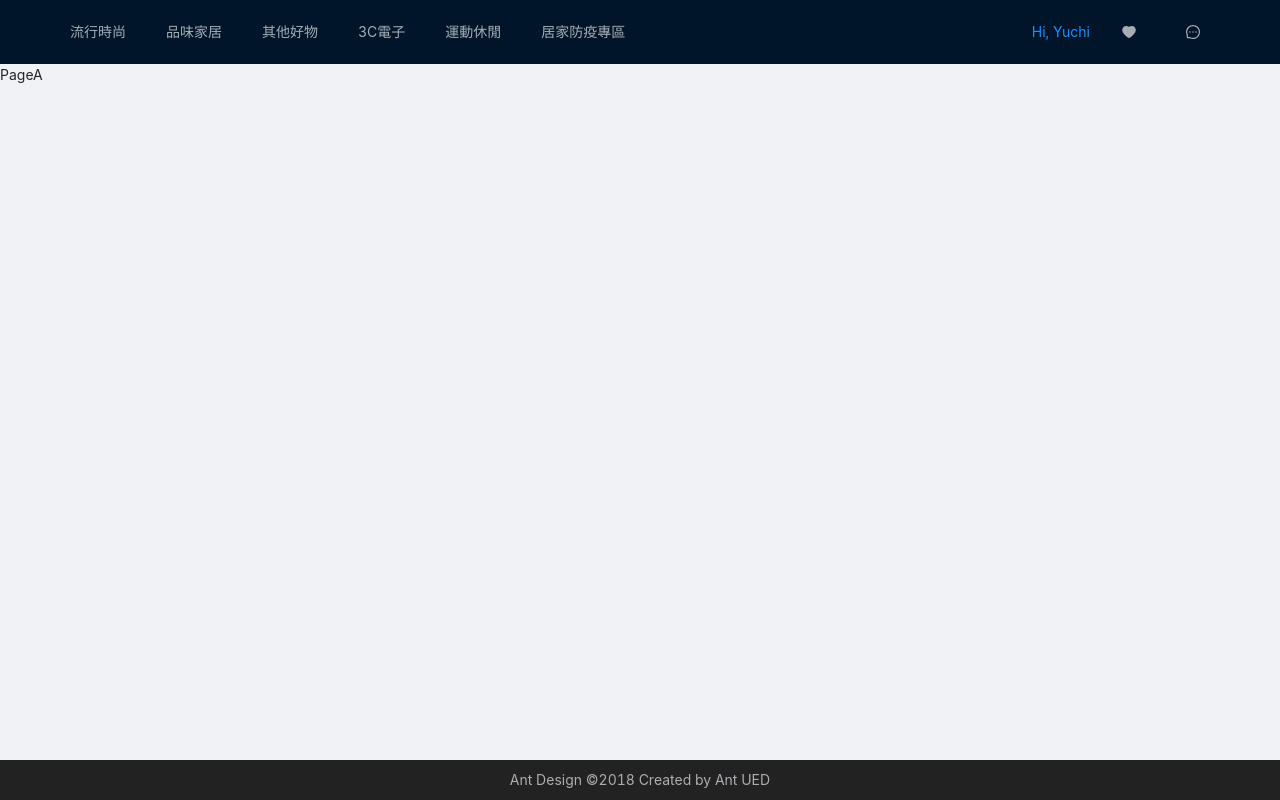
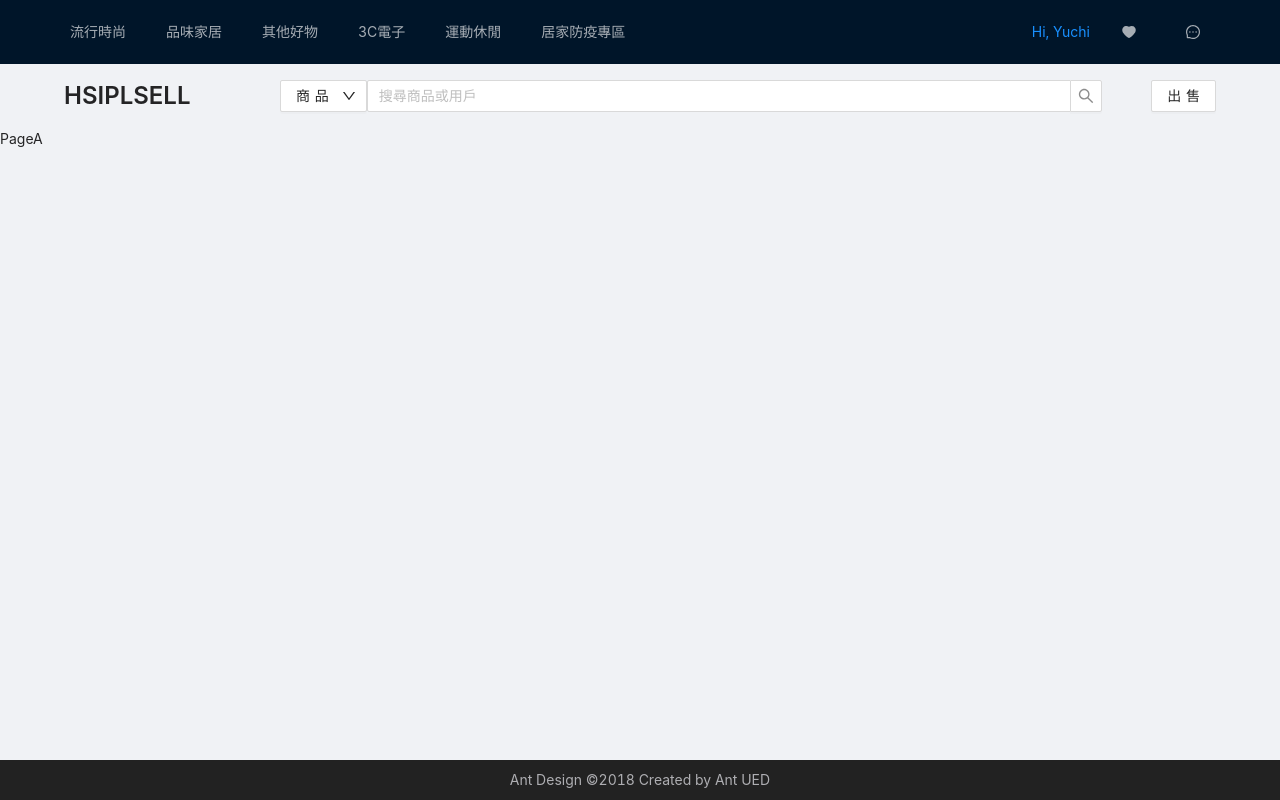
Before and after one commit to hsipl/EC_Shop-Frontend, a React (Vite) app: page / in a window 1280 px wide. Built offline with nearby package versions, Linux system fonts and the light colour scheme; no server answers.

Commit message:
feat: create HeaderSearch and add below Header

```diff
--- a/src/pages/BasicLayout.jsx
+++ b/src/pages/BasicLayout.jsx
@@ -1,4 +1,4 @@
-import { HeaderMenu } from "@/views/Header";
+import { HeaderMenu, HeaderSearch } from "@/views/Header";
 import { Layout, Typography } from "antd";
 import { Outlet } from "react-router-dom";
 
@@ -10,6 +10,7 @@ export const BasicLayout = () => {
       <Header style={{ color: "#F2F2F7" }}>
         <HeaderMenu />
       </Header>
+      <HeaderSearch />
       <Layout hasSider={true}>
         <Layout>
           <Content>
--- /dev/null
+++ b/src/views/Header/HeaderSearch.jsx
@@ -0,0 +1,88 @@
+import { DownOutlined } from "@ant-design/icons";
+import { Button, Dropdown, Input, Menu, Space, Typography } from "antd";
+import React from "react";
+
+const menu = () => {
+  const handleMenuClick = (e) => {
+    console.log("click", e);
+  };
+  return (
+    <Menu
+      onClick={handleMenuClick}
+      items={[
+        {
+          label: "商品",
+          key: "product",
+        },
+        {
+          label: "使用者",
+          key: "user",
+        },
+      ]}
+    />
+  );
+};
+
+export const HeaderSearch = () => {
+  const onSearch = (value) => console.log(value);
+
+  return (
+    <div
+      style={{
+        position: "relative",
+        display: "flex",
+        flexFlow: "row nowrap",
+        alignItems: "stretch",
+        justifyContent: "space-between",
+        padding: "4px 64px",
+        minHeight: "64px",
+      }}
+    >
+      <div
+        style={{
+          display: "flex",
+          flex: 1,
+          flexGrow: "row nowrap",
+          alignItems: "center",
+        }}
+      >
+        <div>
+          <Typography.Title
+            level={3}
+            style={{ width: "168px", height: "32px", margin: 0 }}
+          >
+            HSIPLSELL
+          </Typography.Title>
+        </div>
+        <div
+          style={{
+            maxWidth: "1200px",
+            position: "relative",
+            display: "flex",
+            flex: 1,
+            margin: "0px 48px",
+          }}
+        >
+          <Dropdown overlay={menu}>
+            <Button>
+              <Space>
+                商品
+                <DownOutlined />
+              </Space>
+            </Button>
+          </Dropdown>
+          <Input.Search
+            placeholder="搜尋商品或用戶"
+            allowClear
+            onSearch={onSearch}
+          />
+        </div>
+      </div>
+      <div style={{ display: "flex", alignItems: "center" }}>
+        <Button>
+          <Space>出售</Space>
+        </Button>
+      </div>
+    </div>
+  );
+};
--- a/src/views/Header/index.js
+++ b/src/views/Header/index.js
@@ -1,3 +1,4 @@
 export { HeaderMenu } from "./HeaderMenu";
+export { HeaderSearch } from "./HeaderSearch";
 export { LeftMenu } from "./LeftMenu";
 export { RightMenu } from "./RightMenu";
```
